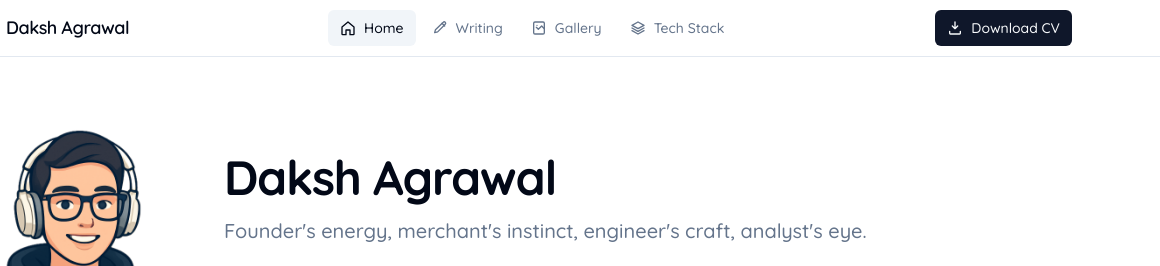
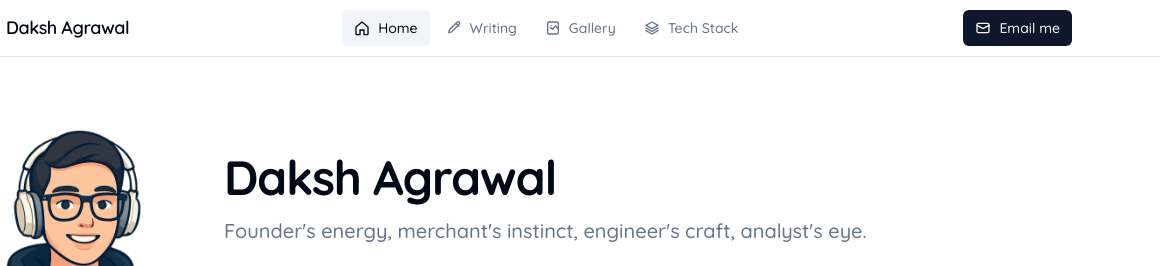
Before and after one commit to dakshAg/portfolio-v2, an Astro site: page / in a window 1280 px wide. Shown: the top 266 px of the page, 120-1280 px from the left. Built offline with nearby package versions, Linux system fonts and the light colour scheme; Astro itself is replaced by a stand-in of ours.

Commit message:
cta change

```diff
--- a/src/components/icon.astro
+++ b/src/components/icon.astro
@@ -1,5 +1,5 @@
 ---
-type IconName = "home" | "pen" | "image" | "stack" | "download" | "menu";
+type IconName = "home" | "pen" | "image" | "stack" | "download" | "menu" | "mail";
 
 const {
   name,
@@ -63,3 +63,10 @@ const {
     <path stroke-linecap="round" stroke-linejoin="round" stroke-width="2" d="M4 6h16M4 12h16M4 18h16" />
   </svg>
 )}
+
+{name === "mail" && (
+  <svg class={className} fill="none" stroke="currentColor" viewBox="0 0 24 24" aria-hidden="true">
+    <path stroke-linecap="round" stroke-linejoin="round" stroke-width="2" d="M3 8l7.89 4.26a2 2 0 002.22 0L21 8" />
+    <path stroke-linecap="round" stroke-linejoin="round" stroke-width="2" d="M5 19h14a2 2 0 002-2V7a2 2 0 00-2-2H5a2 2 0 00-2 2v10a2 2 0 002 2z" />
+  </svg>
+)}
--- a/src/components/top-bar.astro
+++ b/src/components/top-bar.astro
@@ -60,12 +60,11 @@ const isActive = (href: string) => {
 
     <div class="flex items-center gap-2">
       <a
-        href="/Daksh_Agrawal_Resume.pdf"
-        download
+        href="mailto:dakshagrawalx@gmail.com"
         class="hidden sm:inline-flex items-center gap-2 px-3 py-2 rounded-md bg-primary text-primary-foreground hover:bg-primary/90 transition-colors text-sm font-medium"
       >
-        <Icon name="download" class="w-4 h-4" />
-        Download CV
+        <Icon name="mail" class="w-4 h-4" />
+        Email me
       </a>
 
       <!-- Mobile menu (no JS) -->
@@ -95,9 +94,17 @@ const isActive = (href: string) => {
             ))}
             <div class="my-1 border-t border-border"></div>
             <a
+              href="mailto:dakshagrawalx@gmail.com"
+              class="px-3 py-2 rounded-md text-sm font-medium bg-primary text-primary-foreground hover:bg-primary/90 transition-colors inline-flex items-center gap-2"
+            >
+              <Icon name="mail" class="w-4 h-4" />
+              Email me
+            </a>
+
+            <a
               href="/Daksh_Agrawal_Resume.pdf"
               download
-              class="px-3 py-2 rounded-md text-sm font-medium bg-primary text-primary-foreground hover:bg-primary/90 transition-colors inline-flex items-center gap-2"
+              class="px-3 py-2 rounded-md text-sm font-medium text-muted-foreground hover:text-foreground hover:bg-secondary/60 transition-colors inline-flex items-center gap-2"
             >
               <Icon name="download" class="w-4 h-4" />
               Download CV
```
